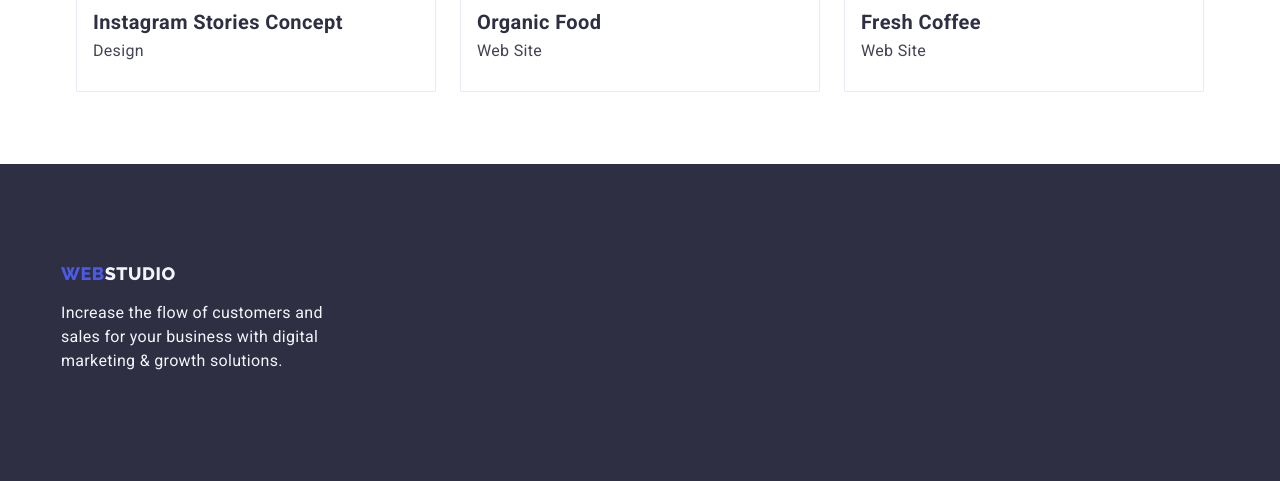
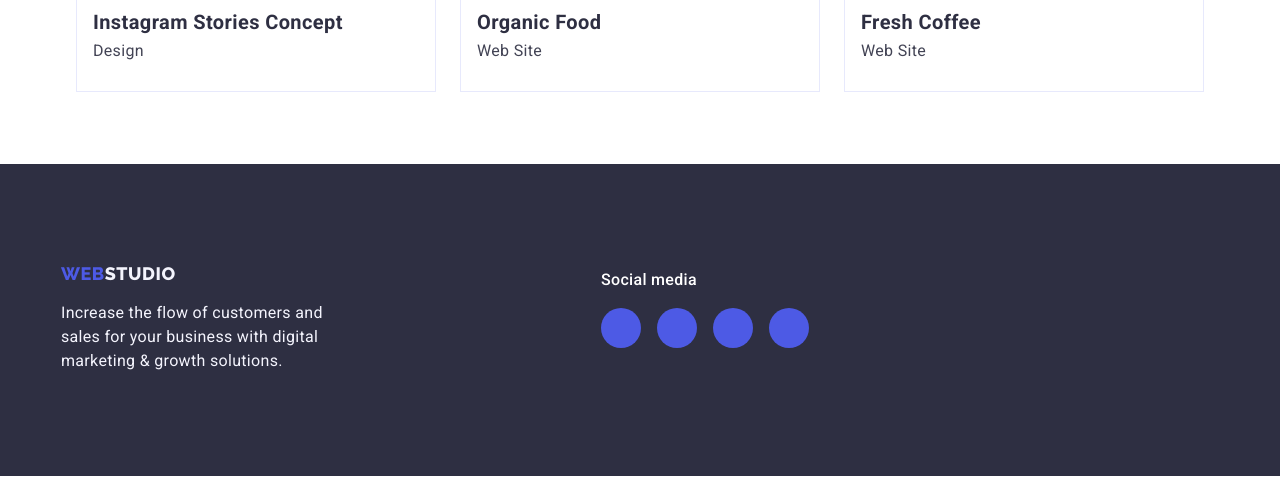
Before and after one commit to Sethsky-28/goit-markup-hw-04, a plain HTML site: page portfolio.html in a window 1280 px wide. Shown: the part 1536-2017 px from the top of the page. Drawn offline with nearby package versions, Linux system fonts and the light colour scheme.

Commit message:
footer html

```diff
--- a/css/style.css
+++ b/css/style.css
@@ -441,7 +441,6 @@ button {
 .footer-description {
     font-size: 16px;
     font-style: normal;
-    width: 264px;
     line-height: 1.5em;
     color: var(--cloud);
     letter-spacing: 0.32px;
@@ -457,6 +456,8 @@ button {
 .container-footer {
     width: 1158px;
     margin: 0 auto;
+    flex-shrink: 0;
+    height: 112px;
     flex-shrink: 0;
 }
 
@@ -484,8 +485,6 @@ button {
 
 .logo-container {
     margin-top: 16px;
-    width: 208px;
-    height: 80px;
     flex-shrink: 0;
 }
 
@@ -493,6 +492,11 @@ button {
     display: flex;
     flex-direction: column;
     row-gap: 16px;
+    justify-content: center;
+    align-items: flex-start;
+    flex-shrink: 0;
+    margin-top: -105px;
+    padding-left: 540px;
 }
 
 .footer-icons {
--- a/portfolio.html
+++ b/portfolio.html
@@ -139,7 +139,7 @@
     <footer>
         <section class="footer">
             <div class="container container-footer">
-                <a class="footer-logo" href="https://sethsky-28.github.io/goit-markup-hw-03/" class="footer-logo">
+                <a class="footer-logo" href="https://sethsky-28.github.io/goit-markup-hw-04/" class="footer-logo">
                     <span class="iris">WEB</span>STUDIO</a>
                 <div class="logo-container">
                     <p class="footer-description">Increase the flow of customers and <br> sales for your business with
@@ -147,9 +147,45 @@
                         <br>marketing & growth solutions.
                     </p>
                 </div>
+
+                <div class="icons-container">
+                    <h3 class="social-media">Social media</h3>
+                    <ul class="footer-icons">
+                        <li class="footer-icon-item">
+                            <a href="#" class="footer-icon-link">
+                                <svg width="24" height="24">
+                                    <use href="images/footer-sprite.svg#instagram2" />
+                                </svg>
+                            </a>
+                        </li>
+
+                        <li class="footer-icon-item">
+                            <a href="#" class="footer-icon-link">
+                                <svg width="24" height="24">
+                                    <use href="images/footer-sprite.svg#twitter2" />
+                                </svg>
+                            </a>
+                        </li>
+
+                        <li class="footer-icon-item">
+                            <a href="#" class="footer-icon-link">
+                                <svg width="24" height="24">
+                                    <use href="images/footer-sprite.svg#facebook2" />
+                                </svg>
+                            </a>
+                        </li>
+
+                        <li class="footer-icon-item">
+                            <a href="#" class="footer-icon-link">
+                                <svg width="24" height="24">
+                                    <use href="images/footer-sprite.svg#linkedin2" />
+                                </svg>
+                            </a>
+                        </li>
+                    </ul>
+                </div>
             </div>
         </section>
     </footer>
 </body>
-
 </html>
```
Also changed, not shown: index.html (+1 -3 lines).
